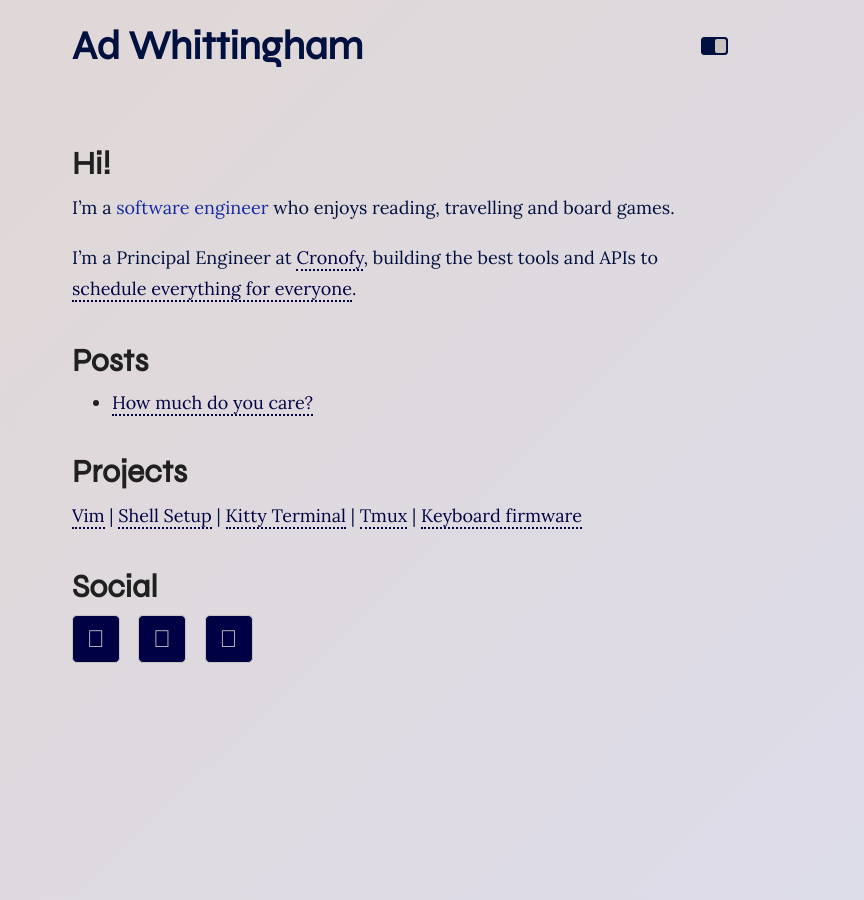
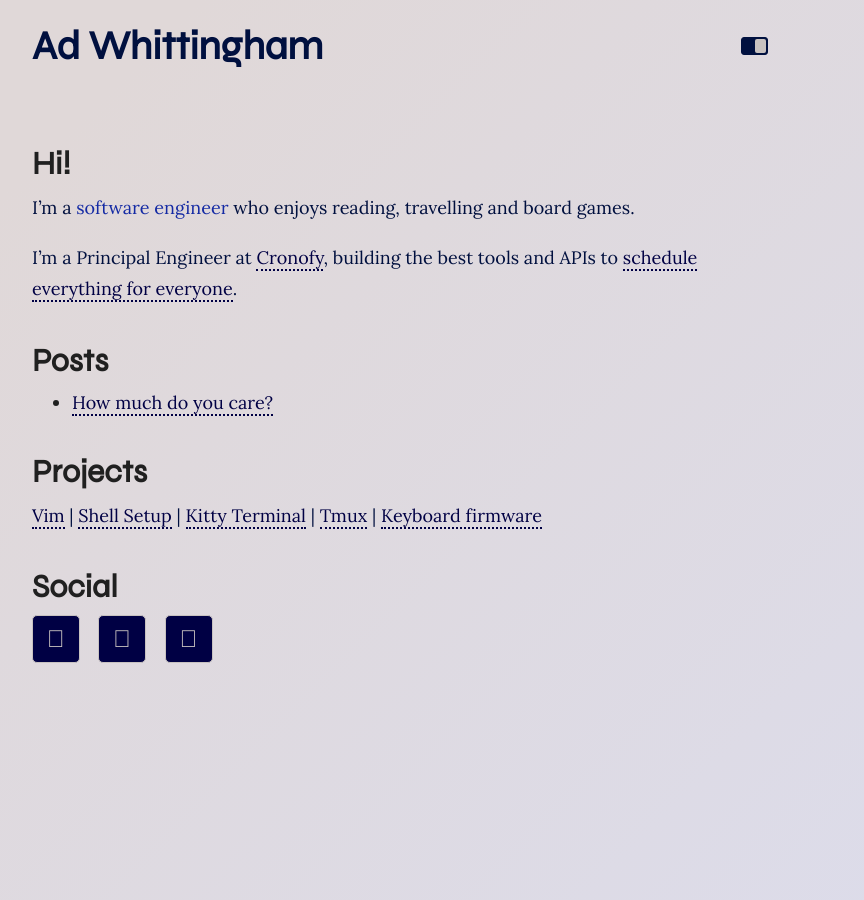
Before and after one commit to AdamWhittingham/personal-site, a Jekyll site: the page built from index.md, in a window 1280 px wide. Shown: the whole page, without its empty margins (240-1104 px from the left). Built offline with Jekyll 4.4.1, drawn with Linux system fonts in a browser that asks for light colours; nearby versions of some CDN libraries.

Commit message:
Extend width

```diff
--- a/_sass/_layout.scss
+++ b/_sass/_layout.scss
@@ -6,7 +6,7 @@ body {
 }
 
 @mixin content {
-  max-width: 45rem;
+  max-width: 50rem;
   margin: auto;
   padding: 0 2rem;
 }
```
